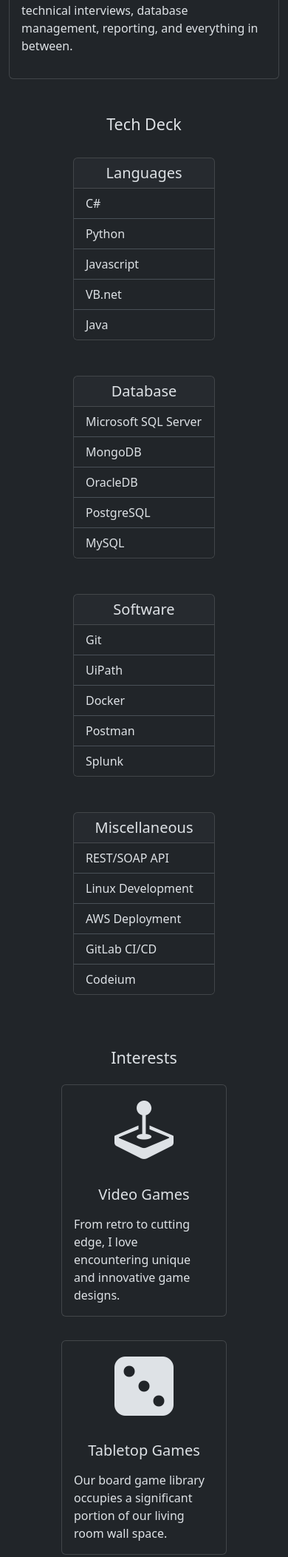
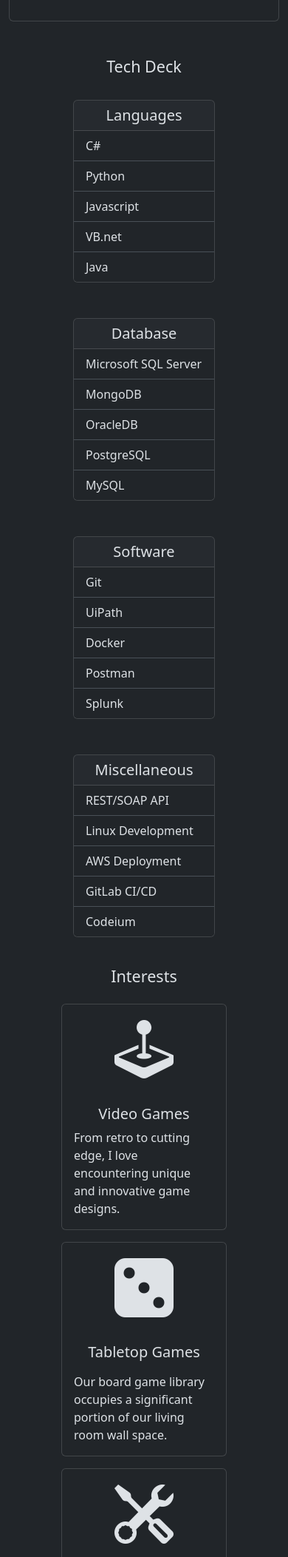
Before and after one commit to borkmaster12/borkfolio, a FastAPI app: page / in a window 390 px wide. Shown: the part 2175-4280 px from the top of the page at 74% size. Run offline with FastAPI, Linux system fonts and the light colour scheme.

Commit message:
Responsiveness and content cleanup

```diff
--- a/src/app/templates/index.html
+++ b/src/app/templates/index.html
@@ -56,19 +56,18 @@
 
     <main role="main">
       <div class="container">
-        <div class="mt-md-3 mt-lg-4 mt-xxl-3 pt-3 pt-lg-4 pt-xxl-4"></div>
-        <div class="mt-md-3 mt-lg-4 mt-xxl-3 pt-3 pt-lg-4 pt-xxl-4"></div>
+        <div class="mt-md-3 mt-lg-4 mt-xxl-3"></div>
+        <div class="mt-md-3 mt-lg-4 mt-xxl-3"></div>
 
-        <div class="row">
+        <div class="row my-5">
           <div
             class="position-relative overflow-hidden p-3 p-md-5 m-md-3 text-center"
           >
-            <div class="col-sm-10 col-lg-7 p-lg-5 mx-auto mt-5">
+            <div class="col-sm-10 col-lg-7 col-xxl-6 pt-lg-5 mx-auto">
               <div class="card">
                 <h1 class="card-header display-4 fw-normal">Welcome!</h1>
                 <div class="card-body border-bottom">
-                  <h1>My name is:</h1>
-                  <h1>Matthew Ashley</h1>
+                  <h2>My name is Matthew Ashley</h2>
                 </div>
                 <p class="card-body" style="margin-bottom: 0">
                   Senior software developer at Lumen Technologies
@@ -78,7 +77,7 @@
           </div>
         </div>
 
-        <div class="row my-5 justify-content-center">
+        <div class="row mb-5 justify-content-center">
           <div class="col col-md-10">
             <div class="card mx-auto">
               <h4 class="text-center card-header">About Me</h4>
@@ -151,7 +150,7 @@
           </div>
         </div>
 
-        <div class="row my-5 justify-content-center">
+        <div class="row mb-3 justify-content-center">
           <h4 class="text-center">Tech Deck</h4>
 
           <div class="col col-sm-12 col-md-6 col-lg-3 col-xxl-2 my-4">
@@ -209,18 +208,18 @@
           </div>
         </div>
 
-        <div class="row my-5 justify-content-center">
-          <h4 class="text-center">Interests</h4>
+        <div class="row mb-5 justify-content-center">
+          <h4 class="text-center mb-4">Interests</h4>
 
           <div class="col-lg-3">
-            <div class="card mx-auto my-3" style="width: 14rem">
+            <div class="card mx-auto mb-3" style="width: 14rem">
               <i
                 class="bi bi-joystick card-image-top text-center"
                 style="font-size: 5rem"
               ></i>
 
               <div class="card-body">
-                <h5 class="card-title text-center mb-3">Video Games</h5>
+                <h5 class="card-title text-center">Video Games</h5>
 
                 <p class="card-text">
                   From retro to cutting edge, I love encountering unique and
@@ -231,7 +230,7 @@
           </div>
 
           <div class="col-lg-3">
-            <div class="card mx-auto my-3" style="width: 14rem">
+            <div class="card mx-auto mb-3" style="width: 14rem">
               <i
                 class="bi bi-dice-3-fill card-image-top text-center"
                 style="font-size: 5rem"
@@ -249,7 +248,7 @@
           </div>
 
           <div class="col-lg-3">
-            <div class="card mx-auto my-3" style="width: 14rem">
+            <div class="card mx-auto" style="width: 14rem">
               <i
                 class="bi bi-tools card-image-top text-center"
                 style="font-size: 5rem"
```
